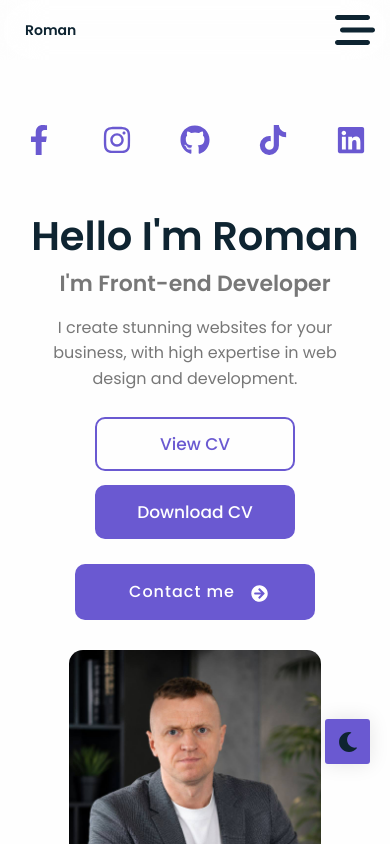
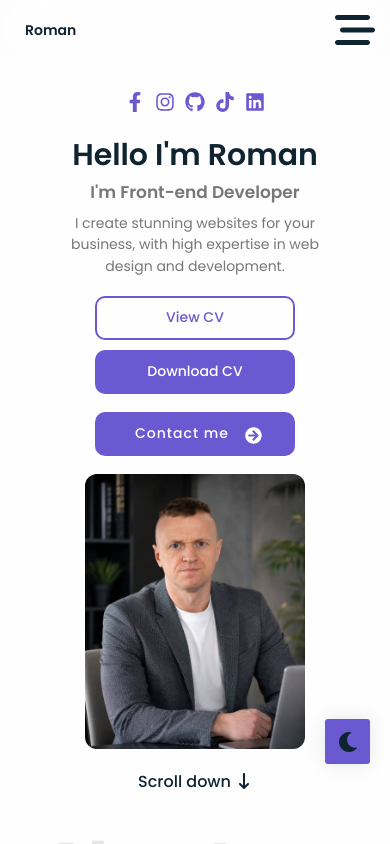
Before and after one commit to RomanFrontEndDeveloper/react-portfolio, a React (Vite) app: page / in a window 390 px wide. Shown: the top 844 px of the page. Built offline with nearby package versions, Linux system fonts and the light colour scheme.

Commit message:
feat: improve mobile responsiveness and optimize portfolio assets

```diff
--- a/src/components/home/Home.css
+++ b/src/components/home/Home.css
@@ -27,10 +27,6 @@
 	color: var(--second-color);
 	font-size: 32px;
 }
-/*
-.inner-second-title {
-	text-align: center;
-} */
 
 .media-icons a:hover {
 	color: var(--hover-color);
@@ -177,74 +173,86 @@
 }
 
 @media (max-width: 767px) {
-	@media (max-width: 767px) {
 	.home {
-			padding: 110px 0 40px;
+		padding: 90px 0 25px;
+		min-height: auto;
 	}
 
 	.home-wrapper {
 		flex-direction: column;
-			gap: 30px;
+		gap: 18px;
 		text-align: center;
 	}
+
+	/* ---------- Social ---------- */
 
 	.media-icons {
 		flex-direction: row;
 		justify-content: center;
-			gap: 18px;
+		align-items: center;
+		gap: 14px;
+		margin: 0;
+		flex-wrap: nowrap;
+	}
+
+	.media-icons a {
+		font-size: 22px;
+	}
+
+	.media-icons svg {
 		margin: 0;
 	}
 
-		.media-icons a {
-			font-size: 30px;
-		}
+	/* ---------- Text ---------- */
 
 	.home-info {
 		width: 100%;
+		align-items: center;
 	}
 
 	.home-info h1 {
-			font-size: 48px;
+		font-size: 34px;
 		line-height: 1.15;
+		margin-bottom: 8px;
 	}
 
 	.home-info h3 {
-			font-size: 28px;
-			line-height: 1.4;
-			margin-top: 10px;
+		font-size: 18px;
+		line-height: 1.3;
+		margin-bottom: 10px;
 	}
 
 	.home-info p {
-			max-width: 330px;
-			margin: 15px auto 0;
-			font-size: 18px;
-			line-height: 1.6;
+		max-width: 300px;
+		font-size: 15px;
+		line-height: 1.55;
+		margin: 0 auto;
 	}
 
+	/* ---------- CV ---------- */
+
 	.cv-buttons {
-			margin-top: 25px;
-			flex-direction: column;
-			align-items: center;
-			gap: 14px;
+		margin-top: 18px;
+		gap: 10px;
 	}
 
 	.cv-btn {
-			width: 260px;
-			height: 54px;
-			font-size: 17px;
+		width: 220px;
+		height: 46px;
+		font-size: 15px;
 	}
 
 	.home-info-link {
+		width: 220px;
+		height: 46px;
+		margin-top: 18px;
+		padding: 0;
 		display: flex;
+		align-items: center;
 		justify-content: center;
-			align-items: center;
+	}
 
-			width: 200px;
-			height: 56px;
-
-			margin: 25px auto 0;
-			padding: 0;
-		}
+	/* ---------- Image ---------- */
 
 	.home-img {
 		width: 100%;
@@ -253,53 +261,14 @@
 	}
 
 	.home-img img {
-			width: 92%;
-			max-width: 360px;
-			border-radius: 14px;
+		width: 70%;
+		max-width: 220px;
 	}
 
 	.scroll-down {
-			margin-top: 25px;
+		margin-top: 18px;
+		font-size: 14px;
 	}
-	}
-
-	@media (max-width: 480px) {
-		.home-info h1 {
-			font-size: 40px;
-		}
-
-		.home-info h3 {
-			font-size: 22px;
-		}
-
-		.home-info p {
-			font-size: 16px;
-			max-width: 290px;
-		}
-
-		.cv-btn,
-		.home-info-link {
-			width: 240px;
-		}
-
-		.home-img img {
-			width: 90%;
-		}
-	}
-
-	.cv-buttons {
-		flex-direction: column;
-		width: 100%;
-		align-items: center;
-	}
-
-	.cv-btn {
-		width: 200px;
-	}
-}
-
-.home-img img {
-	width: 70%;
 }
 
 .scroll-down {
@@ -343,4 +312,44 @@
 		-o-transform: translateY(20px);
 	}
 }
+@media (max-width: 430px) {
+	.media-icons {
+		gap: 10px;
+	}
+
+	.media-icons a {
+		font-size: 20px;
+	}
+
+	.home-info h1 {
+		font-size: 30px;
+	}
+
+	.home-info h3 {
+		font-size: 17px;
+	}
+
+	.home-info p {
+		font-size: 14px;
+		max-width: 280px;
+	}
+
+	.cv-btn,
+	.home-info-link {
+		width: 200px;
+		height: 44px;
+		font-size: 14px;
+	}
+	.home-img {
+		width: 100%;
+		display: flex;
+		justify-content: center;
+	}
+
+	.home-img img {
+		width: min(92vw, 340px);
+		height: auto;
+		border-radius: 12px;
+	}
 	/* end Home section    */
+}
```
Lines whose indentation alone changed are shown as unchanged.
